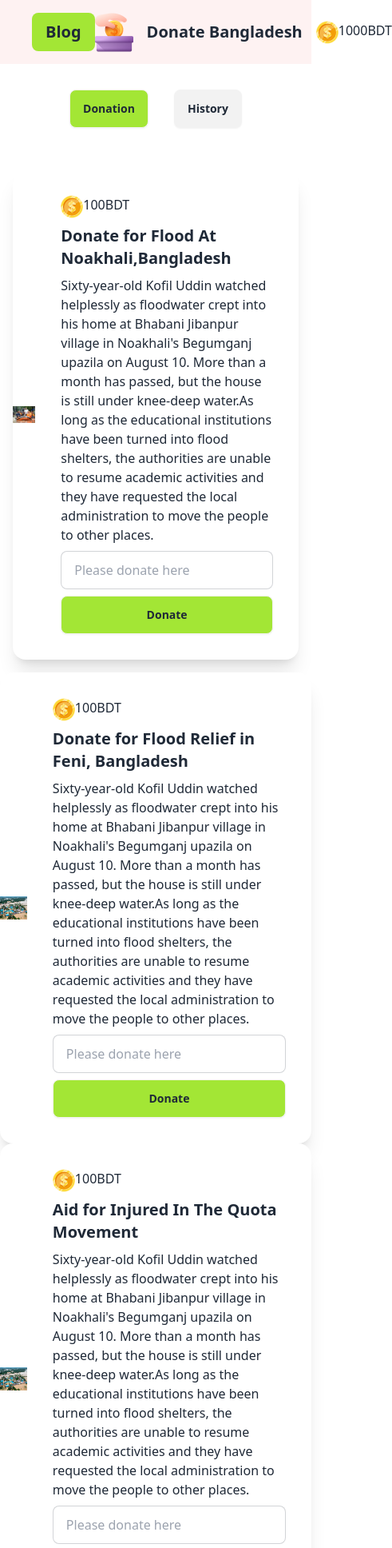
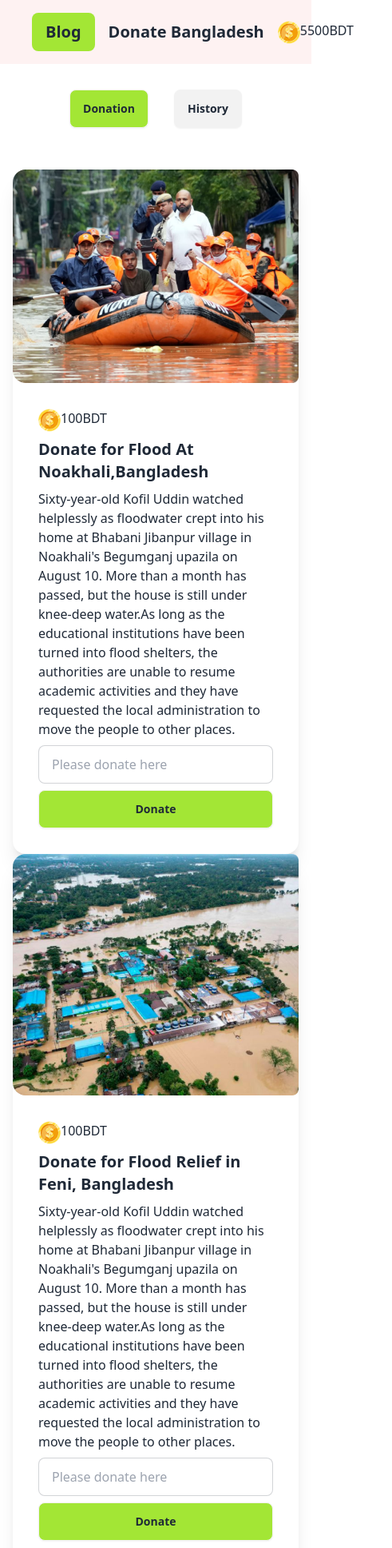
Before and after one commit to Adilalahee/Fundraising_donation, a plain HTML site: page index.html in a window 390 px wide. Shown: the top 1936 px of the page at 80% size, 491 px wide, since content can reach past the window. Drawn offline with nearby package versions, Linux system fonts and the light colour scheme.

Commit message:
responsive added

```diff
--- a/Js/style.js
+++ b/Js/style.js
@@ -21,7 +21,7 @@ document.getElementById('donate_btn').addEventListener('click',function(){
     div.classList.add('border-solid');
     div.classList.add('p-4');
     div.innerHTML=`
-    <h4> ${donateAmount} Taka is donated for ${donateText} </h4>
+    <h4 class="font-bold"> ${donateAmount} Taka is donated for ${donateText} </h4>
     <p> Date: ${new Date().toString()} </p>
     `
 
@@ -55,7 +55,7 @@ document.getElementById('donate_btn_2').addEventListener('click',function(){
     div.classList.add('border-solid');
     div.classList.add('p-4');
     div.innerHTML=`
-    <h4> ${donateAmount} Taka is donated for ${donateText} </h4>
+    <h4 class="font-bold"> ${donateAmount} Taka is donated for ${donateText} </h4>
     <p> Date: ${new Date().toString()} </p>
     `
 
@@ -85,11 +85,12 @@ document.getElementById('donate_btn_3').addEventListener('click',function(){
     const donateText=getTextById('donate_text2')
     const div=document.createElement('div');
     div.classList.add('my-2');
+    div.classList.add('mx-2');
     div.classList.add('border-2');
     div.classList.add('border-solid');
     div.classList.add('p-4');
     div.innerHTML=`
-    <h4> ${donateAmount} Taka is donated for ${donateText} </h4>
+    <h4 class="font-bold"> ${donateAmount} Taka is donated for ${donateText} </h4>
     <p> Date: ${new Date().toString()} </p>
     `
 
--- a/index.html
+++ b/index.html
@@ -14,13 +14,13 @@
               <a class="btn btn-ghost text-xl bg-[#a3e635]" href="blog.html">Blog</a>
             </div>
             <div class="navbar-center">
-              <img src="assets/logo.png" alt="">
+              <img class="hidden md:visible" src="assets/logo.png" alt="">
               <a class="btn btn-ghost text-xl">Donate Bangladesh</a>
             </div>
             <div class="navbar-end">
                 <div class="flex">
                     <img src="assets/coin.png" alt="">
-                    <h4 ><span id="current_balance">1000</span>BDT</h4>
+                    <h4 ><span id="current_balance">5500</span>BDT</h4>
                 </div>
             </div>
           </div>
@@ -32,7 +32,7 @@
     <main class="m-5 max-w-screen-xl mx-auto">
       <!-- Donate form start -->
        <section id="donate_form">
-        <div class="card card-side bg-base-100 shadow-xl m-4">
+        <div class="card card-side bg-base-100 shadow-xl mx-4 md:mx-0 flex-col md:flex-row">
           <figure class="w-full">
             <img
               src="assets/noakhali.png"
@@ -45,7 +45,7 @@
               </div>
             <h2 id="donate_text" class="card-title">Donate for Flood At Noakhali,Bangladesh</h2>
             <p>Sixty-year-old Kofil Uddin watched helplessly as floodwater crept into his home at Bhabani Jibanpur village in Noakhali's Begumganj upazila on August 10. More than a month has passed, but the house is still under knee-deep water.As long as the educational institutions have been turned into flood shelters, the authorities are unable to resume academic activities and they have requested the local administration to move the people to other places.</p>
-            <input id="donate_input" type="text" placeholder="Please donate here" class="input input-bordered w-full max-w-3xl" />
+            <input id="donate_input" type="text" placeholder="Please donate here" class="input input-bordered w-full" />
             <div class="card-actions justify-center">
               <button id="donate_btn" class="btn w-full bg-[#a3e635]" onclick="my_modal_1.showModal()">Donate</button>
                       <dialog id="my_modal_1" class="modal">
@@ -67,7 +67,7 @@
           </div>
         </div>
         <!-- Donate form start 2 -->
-        <div class="card card-side bg-base-100 shadow-xl">
+        <div class="card card-side bg-base-100 shadow-xl mx-4 md:mx-0 flex-col md:flex-row">
           <figure class="w-full">
             <img
               src="assets/feni.png"
@@ -80,7 +80,7 @@
               </div>
             <h2 id="donate_text1" class="card-title">Donate for Flood Relief in Feni, Bangladesh</h2>
             <p>Sixty-year-old Kofil Uddin watched helplessly as floodwater crept into his home at Bhabani Jibanpur village in Noakhali's Begumganj upazila on August 10. More than a month has passed, but the house is still under knee-deep water.As long as the educational institutions have been turned into flood shelters, the authorities are unable to resume academic activities and they have requested the local administration to move the people to other places.</p>
-            <input id="donate_input1" type="text" placeholder="Please donate here" class="input input-bordered w-full max-w-3xl" />
+            <input id="donate_input1" type="text" placeholder="Please donate here" class="input input-bordered w-full" />
             <div class="card-actions justify-center">
               <button id="donate_btn_2" class="btn w-full bg-[#a3e635]" onclick="my_modal_2.showModal()">Donate</button>
 <dialog id="my_modal_2" class="modal">
@@ -102,7 +102,7 @@
           </div>
         </div>
                 <!-- Donate form start 3 -->
-                <div class="card card-side bg-base-100 shadow-xl">
+                <div class="card card-side bg-base-100 shadow-xl mx-4 md:mx-0 flex-col md:flex-row">
                   <figure class="w-full">
                     <img
                       src="assets/feni.png"
@@ -115,7 +115,7 @@
                       </div>
                     <h2 id="donate_text2" class="card-title">Aid for Injured In The Quota Movement</h2>
                     <p>Sixty-year-old Kofil Uddin watched helplessly as floodwater crept into his home at Bhabani Jibanpur village in Noakhali's Begumganj upazila on August 10. More than a month has passed, but the house is still under knee-deep water.As long as the educational institutions have been turned into flood shelters, the authorities are unable to resume academic activities and they have requested the local administration to move the people to other places.</p>
-                    <input id="donate_input2" type="text" placeholder="Please donate here" class="input input-bordered w-full max-w-3xl" />
+                    <input id="donate_input2" type="text" placeholder="Please donate here" class="input input-bordered w-full" />
                     <div class="card-actions justify-center">
                       <button id="donate_btn_3" class="btn w-full bg-[#a3e635]" onclick="my_modal_3.showModal()">Donate</button>
         <dialog id="my_modal_3" class="modal">
@@ -141,7 +141,7 @@
        <!-- donate form end -->
         <!-- History form start -->
          <div id="history_form" class="hidden">
-          <div id="history_transaction">
+          <div id="history_transaction" class="mx-5 md:mx-0">
 
           </div>
 
```
Lines whose indentation alone changed are shown as unchanged.
